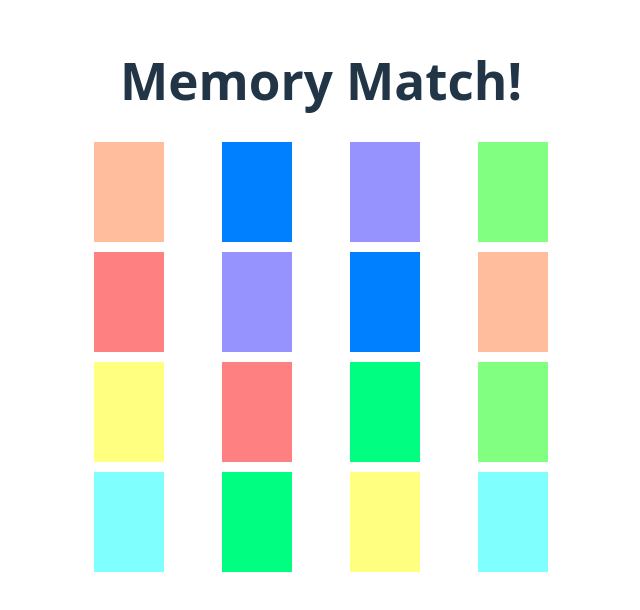
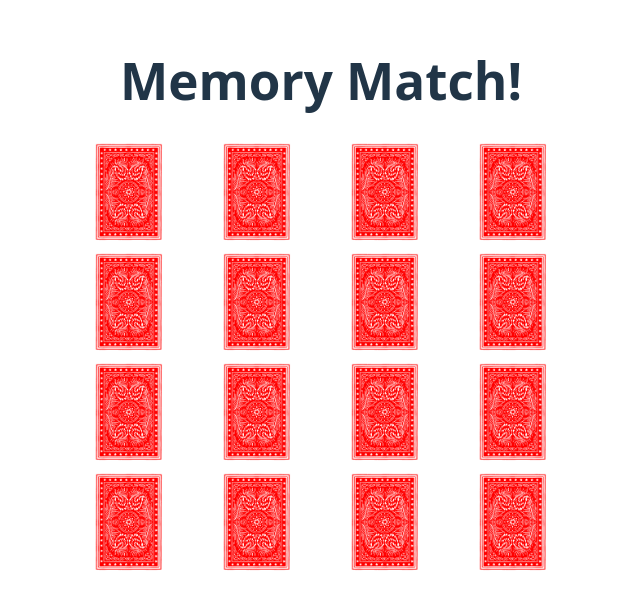
Before and after one commit to 22Ducks/matching-game, a React (Vite) app: page / in a window 1280 px wide. Shown: the part 120-730 px from the top of the page, without its empty margins (319-959 px from the left). Built offline with nearby package versions, Linux system fonts and the light colour scheme.

Commit message:
Cards flippable, will now compare cards and find matching pairs.

```diff
--- a/src/App.tsx
+++ b/src/App.tsx
@@ -1,6 +1,4 @@
-import { useState } from 'react'
 import './App.css'
-import styled from 'styled-components'
 import {Board} from './Board.tsx'
 import { CalculateCols } from './CalculateCols.tsx';
 
@@ -21,6 +19,4 @@ function App() {
   )
 }
 
-// TODO: extract to its own file
-
 export default App
--- a/src/Board.tsx
+++ b/src/Board.tsx
@@ -1,6 +1,7 @@
 import styled from 'styled-components'
 import { Card } from './Card';
 import { GenerateCards } from './GenerateCards';
+import { useEffect, useRef, useState } from 'react';
 
 type Props = {
     numCards: number;
@@ -8,36 +9,62 @@ type Props = {
     cols: number;
 };
 
-export const Board = ({numCards, rows, cols}: Props) => {
-    const Board = styled.div `
+type BoardContainerProps = {
+    cols: number;
+};
+
+const BoardContainer = styled.div<BoardContainerProps> `
     position: relative;
     margin: 0 auto;
     height: 50vh;
-    width: ${10*cols}vw;
+    width: ${({cols}) => 10*cols}vw;
     display: flex;
     flex-wrap: wrap;
     align-content: flex-start;
     justify-content: space-evenly;
     row-gap: 10px;
-    `;
+`;
 
-    const cardImages = GenerateCards(numCards/2);
+export const Board = ({numCards, rows, cols}: Props) => {
+    const [flippedArray, setFlippedArray] = useState<boolean[]>(new Array(numCards).fill(false));
+    const [cardArray, setCardArray] = useState<string[]>(GenerateCards(numCards/2));
 
-    const flippedArray: boolean[] = [];
-    const cardArray: string[] = [];
+    const currentPair = useRef([-1, -1]);
 
-    for (let i=0; i<numCards; i++) {
-        flippedArray.push(true);
-        cardArray.push(cardImages[i]);
+    const flipHandler = (idx: number) => {
+        if((currentPair.current[1] < 0) && flippedArray[idx] === false) {
+            const newArray = [...flippedArray];
+            newArray.splice(idx, 1, true);
+            setFlippedArray(newArray);
+            if(currentPair.current[0] < 0) {
+                currentPair.current[0] = idx;
+                return;
+            }
+            currentPair.current[1] = idx;
+            if(cardArray[currentPair.current[0]] === cardArray[currentPair.current[1]]) {
+                currentPair.current = [-1, -1];
+                return;
+            }
+            setTimeout(() => {
+                const newArray = [...flippedArray];
+                newArray[currentPair.current[0]] = false;
+                newArray[currentPair.current[1]] = false;
+                setFlippedArray(newArray);
+
+                currentPair.current = [-1, -1];
+            }, 2000);
+        }
     }
 
+    console.log(flippedArray);
+
     return (
-        <Board>
+        <BoardContainer cols={cols}>
             {
                 cardArray.map((card, index) =>
-                    <Card rows={rows} cols={cols} flipped={flippedArray[index]} card={card} key={index}/>
+                    <Card key={index} rows={rows} cols={cols} flipped={flippedArray[index]} card={card} flipCard={() => flipHandler(index)}/>
                 )
             }
-        </Board>
+        </BoardContainer>
     );
 }
--- a/src/Card.tsx
+++ b/src/Card.tsx
@@ -5,25 +5,29 @@ type Props = {
     cols: number;
     flipped: boolean;
     card: string;
-    key: number;
+    flipCard: () => void;
 };
 
-export const Card = ({rows, cols, flipped, card, key}: Props) => {
-    const back = "/card back red.png";
+type CardDivProps = {
+    rows: number;
+    cols: number;
+}
 
-    const Card = styled.div `
-    max-height: ${100/rows}%;
-    max-width: ${100/cols}%
-    `;
+const CardDiv = styled.div<CardDivProps>`
+    max-height: ${({rows}) => 100/rows}%;
+    max-width: ${({cols}) => 100/cols}%
+`;
 
-    const CardImage = styled.img `
+const CardImage = styled.img `
     max-height: 100%;
     object-fit: contain;
-    `;
+`;
 
+export const Card = ({rows, cols, flipped, card, flipCard}: Props) => {
+    const back = "/card back red.png";
     return (
-        <Card key={key}>
+        <CardDiv rows={rows} cols={cols} onClick={flipCard}>
             <CardImage src={flipped ? card : back}/>
-        </Card>
+        </CardDiv>
     );
 }
```
Also changed, not shown: public/colorSet/card5.png.
